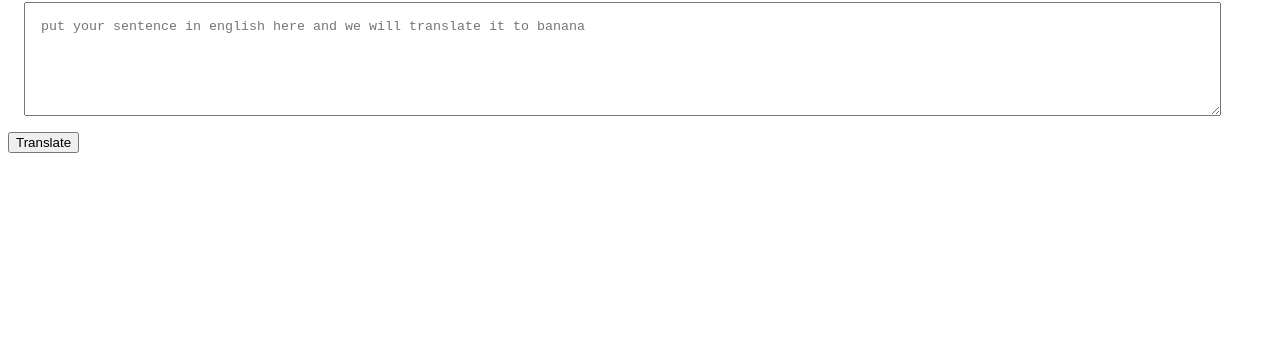
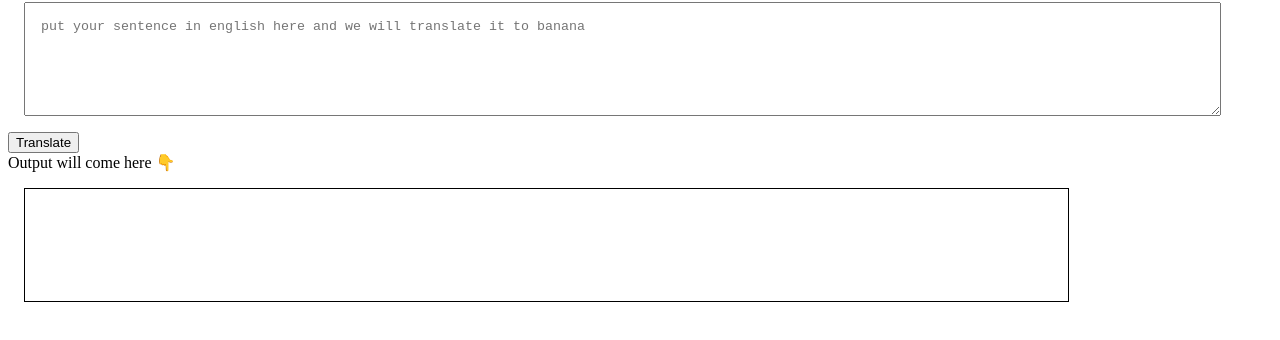
Before and after one commit to jaydawande/neogcamp-banana-speak, a plain HTML site: page index.html in a window 1280 px wide. Shown: the part 78-418 px from the top of the page. Drawn offline with Linux system fonts and the light colour scheme.

Commit message:
input output

```diff
--- a/app.js
+++ b/app.js
@@ -1,10 +1,12 @@
 
 var btnTranslate = document.querySelector("#btn-translate");
 var txtInput = document.querySelector("#txt-input")
+var outputDiv = document.querySelector("#output")
 
- console.log(txtInput)
+
 
 function clickHandler() {
+    outputDiv.innerText = "asdasfasfasds" + txtInput.value
     console.log("clicked!");
     console.log("input", txtInput.value);
 };
--- a/index.html
+++ b/index.html
@@ -14,6 +14,13 @@
         padding: 1rem;
     }
 
+    #output {
+        border: 1px solid black;
+        height: 10vh;
+        width: 80%;
+        margin: 1rem;
+        padding: 1rem;
+    }
     </style>
 
 </head>
@@ -22,6 +29,10 @@
     <textarea id="txt-input"
     placeholder="put your sentence in english here and we will translate it to banana"></textarea>
     <button id="btn-translate">Translate</button>
+
+    <div> Output will come here 👇 </div>
+    <div id="output"></div>
+
     <script src="app.js" type="text/javascript"></script>
 
 
```
